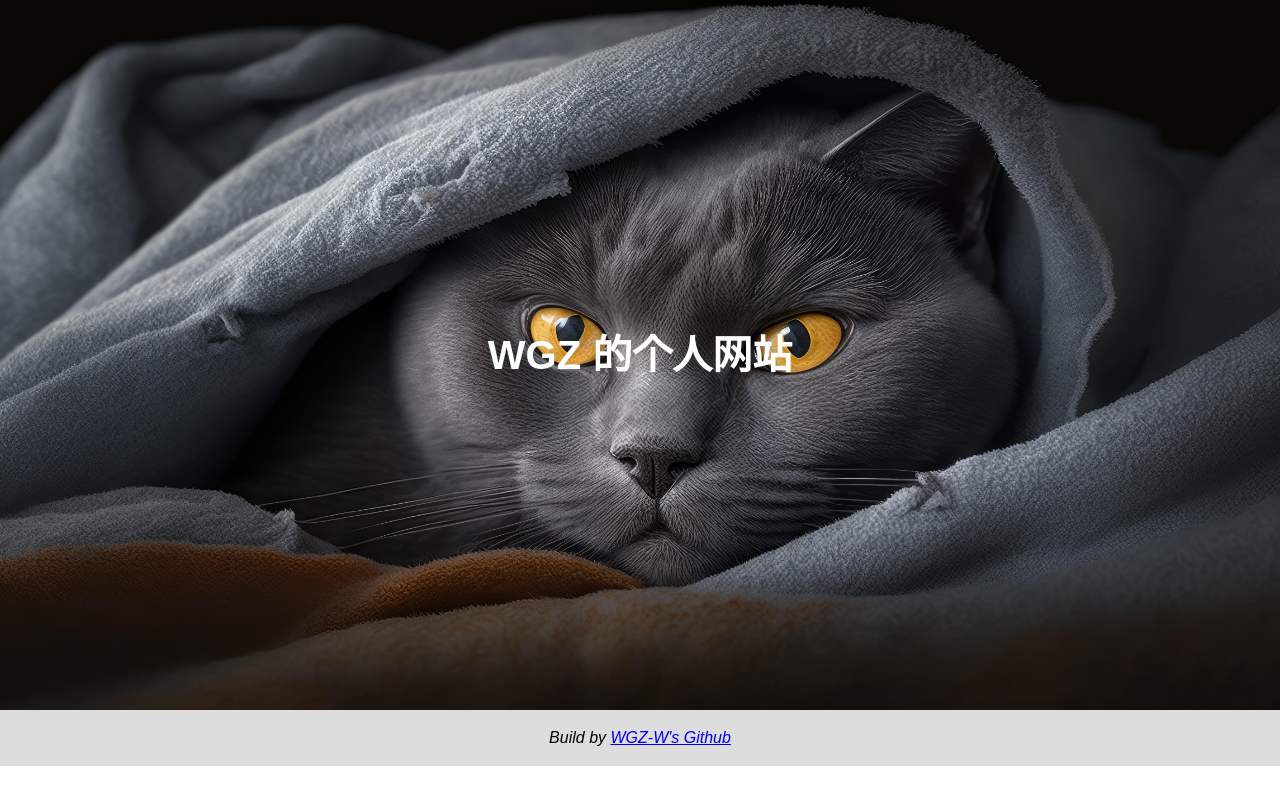
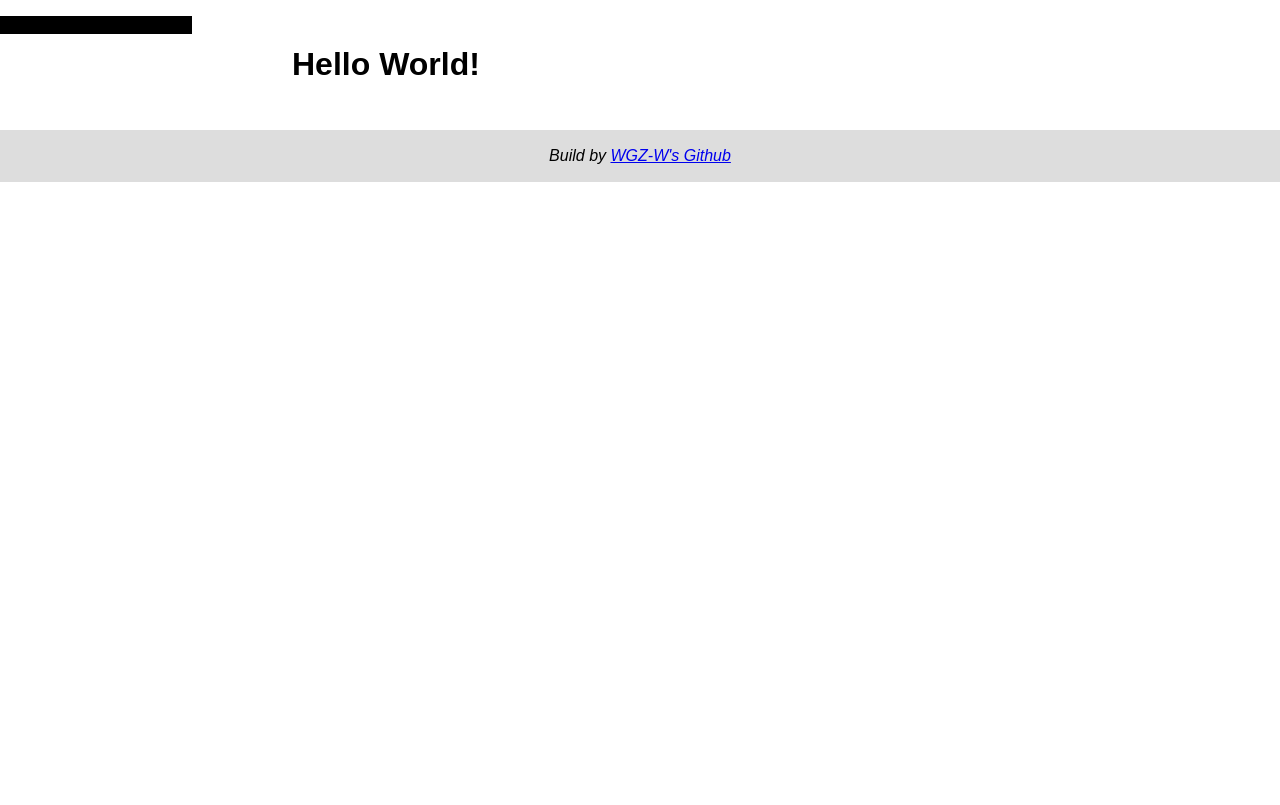
Before and after one commit to WGZ-W/wgz-w.github.io, a Jekyll site: the page built from index.html, in a window 1280 px wide. Shown: the top 805 px of the page. Built offline with Jekyll 4.4.1, drawn with Linux system fonts in a browser that asks for light colours.

Commit message:
change a little about index

```diff
--- a/assets/css/style.css
+++ b/assets/css/style.css
@@ -9,15 +9,13 @@
 body {
     font-family: Arial;
     margin: 0;
-    font-size: 16px;
-    line-height: 1.4;
     min-height: 100%;
+    /* background-image: url(/assets/images/cat.jpeg); */
+    /* background-size: 100% 100%; */
 }
 
 /* 标题 + 背景图片 */
 .header {
-    background-image: url(/assets/images/cat.jpeg);
-    background-size: 100% 100%;
     padding: 300px;
     text-align: center;
     color: whitesmoke;
@@ -34,24 +32,24 @@ body {
 }
 
 /* 创建的列 */
-.sidebar {
+.leftcolumn {
     float: left;
     position: fixed;
     width: 15%;
 }
 
-.sidebar h1 {
+.leftcolumn h1 {
     text-align: center;
 }
 
-.sidebar ul {
+.leftcolumn ul {
     list-style-type: none;
     margin: 0;
     padding: 0;
     background-color: #f1f1f1;
 }
 
-.sidebar li a {
+.leftcolumn li a {
     display: block;
     color: #000;
     text-align: center;
@@ -61,7 +59,7 @@ body {
 
 
 
-.main {
+.rightcolumn {
     float: right;
     width: 85%;
     padding: 25px 100px;
@@ -75,10 +73,20 @@ body {
     clear: both;
 }
 
+.sidenav {
+    margin: auto;
+    background-color: black;
+}
+
+.content {
+    overflow: auto;
+}
+
 
 /* 底部 */
 .footer {
     padding: 1px;
     text-align: center;
     background: #ddd;
+    bottom: auto;
 }
--- a/index.html
+++ b/index.html
@@ -2,57 +2,23 @@
 layout: default
 ---
 
-<!-- <div class="topnav"></div>
-  <a href="/blog.html" class="right">Blogs</a>
-  <a href="/" class="right">Home</a>
-  <a href="#">About</a>
-</div> -->
 
 
-<div class="header">
-  <h1><a href="/blog.html">{{ site.title }}</a></h1>
-</div>
 
-<!--
 <div class="row">
   <div class="leftcolumn">
-    <p>Hello</p>
+    <div class="sidenav">
+      <p>Welcome</p>
+    </div>
   </div>
 
   <div class="rightcolumn">
-    <p>World</p>
+    <div class="content">
+      <h1>Hello World!</h1>
+    </div>
   </div>
 
-</div> -->
-<!-- <div class="row">
-  <div class="sidenav">
-    <h3>Index</h3>
-    <hr>
-    {% for post in site.tags.linux %}
-      <a href="{{ post.url }}">{{ post.title }}</a>
-    {% endfor %}
-  </div>
-
-  <div class="main">
-    <div class="topnav">
-      <a href="/blog.html" class="right">Blogs</a>
-      <a href="/" class="right">Home</a>
-      <a href="#">About</a>
-    </div>
-    <div class="content">
-      <h1>Welcome to My website.</h1>
-      <br>
-      I'm intersted in Linux and write some blogs about ArchLinux.
-      <br>
-      Hello
-      <br>
-      Test
-      <br>
-      World.
-      <br>
-  </div>
-  </div>
-</div> -->
+</div>
 
 
 <div class="footer">
```
